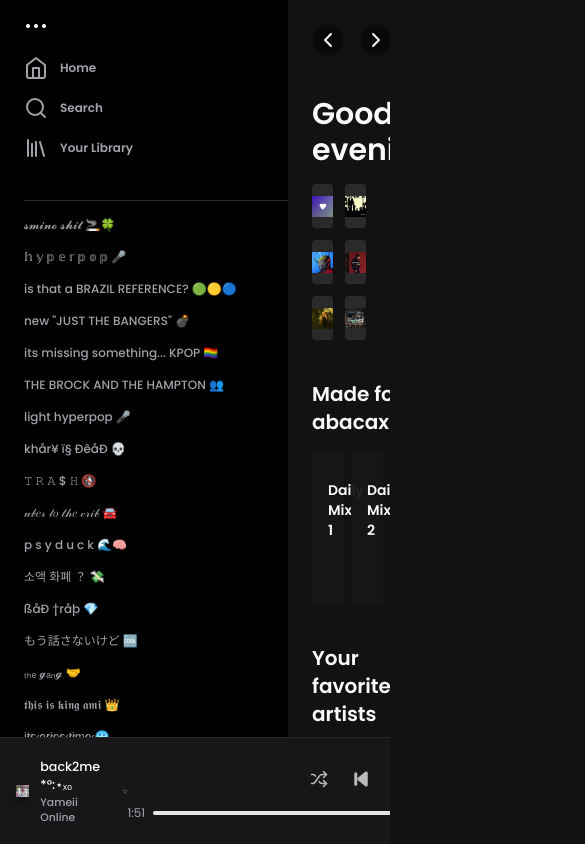
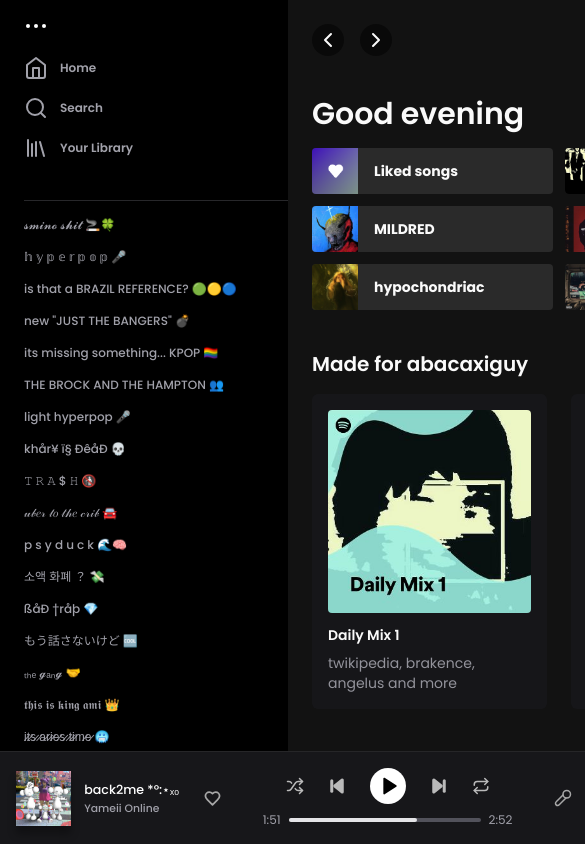
Before and after one commit to abacaxiguy/spotify-clone, a Next.js app: page / in a window 390 px wide. Shown: the top 844 px of the page, 585 px wide, since content can reach past the window. Built offline with nearby package versions, Linux system fonts and the light colour scheme.

Commit message:
Trying responsiveness like spotify web 🛠

```diff
--- a/src/app/globals.css
+++ b/src/app/globals.css
@@ -20,3 +20,7 @@
 ::-webkit-scrollbar-thumb:active {
     background-color: hsla(0, 0%, 100%, 0.7);
 }
+
+body::-webkit-scrollbar {
+    display: none;
+}
--- a/src/app/layout.tsx
+++ b/src/app/layout.tsx
@@ -11,7 +11,7 @@
 export default function RootLayout({ children }: { children: React.ReactNode }) {
     return (
         <html lang="en">
-            <body className={`${poppins.className} bg-zinc-bg text-zinc-50`}>{children}</body>
+            <body className={`${poppins.className} bg-zinc-bg text-zinc-50 max-[830px]:w-830`}>{children}</body>
         </html>
     );
 }
--- a/src/app/page.tsx
+++ b/src/app/page.tsx
@@ -364,7 +364,7 @@
                     </div>
                     <Heart strokeWidth={2.5} color={liked ? "#1ED760" : "#A7A7A7"} size={17} className="hover:brightness-200 ml-3" onClick={() => setLiked(!liked)} fill={liked ? "#1ED760" : "none"} />
                 </div>
-                <div className="flex flex-col items-center gap-2">
+                <div className="flex flex-col items-center gap-2 mx-6">
                     <div className="flex items-center gap-6">
                         <Shuffle className="hover:brightness-200" color={shuffled ? "#1ED760" : "#BABABA"} size={18} onClick={() => setShuffled(!shuffled)} />
                         <SkipBack strokeWidth={4} className="hover:brightness-200" color="#BABABA" size={18} fill="#BABABA" />
@@ -376,7 +376,7 @@
                     </div>
                     <div className="flex items-center gap-2">
                         <span className="text-xs text-zinc-400">1:51</span>
-                        <div className="group h-1 rounded-full w-128 bg-zinc-600">
+                        <div className="group h-1 rounded-full w-48 lg:w-72 xl:w-128 bg-zinc-600">
                             <div className="bg-zinc-200 w-4/6 h-1 rounded-full group-hover:bg-green-500 flex items-center justify-center">
                                 <div className="h-3 w-3 rounded-full bg-white ml-auto hidden group-hover:flex"></div>
                             </div>
--- a/tailwind.config.js
+++ b/tailwind.config.js
@@ -24,6 +24,7 @@
             },
             width: {
                 128: "32rem",
+                830: "830px",
             },
         },
     },
```
